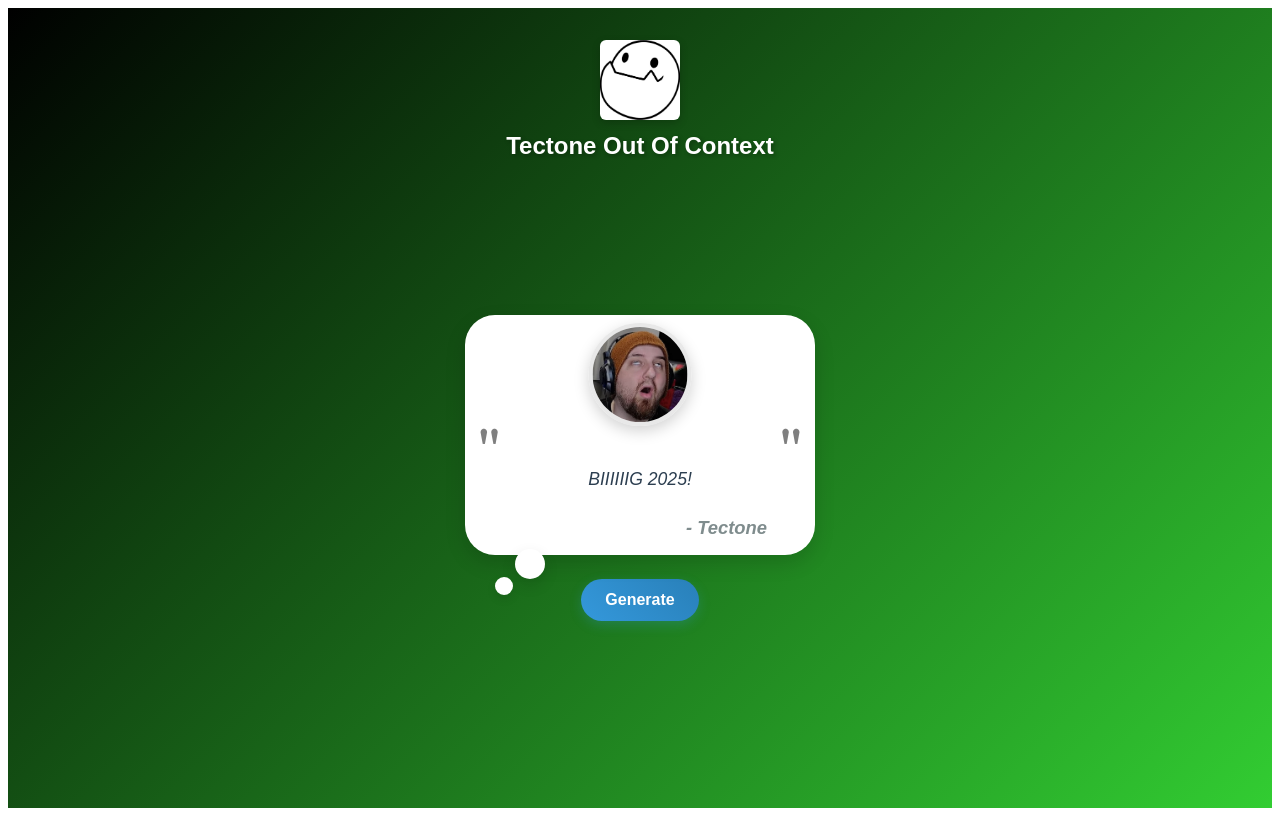
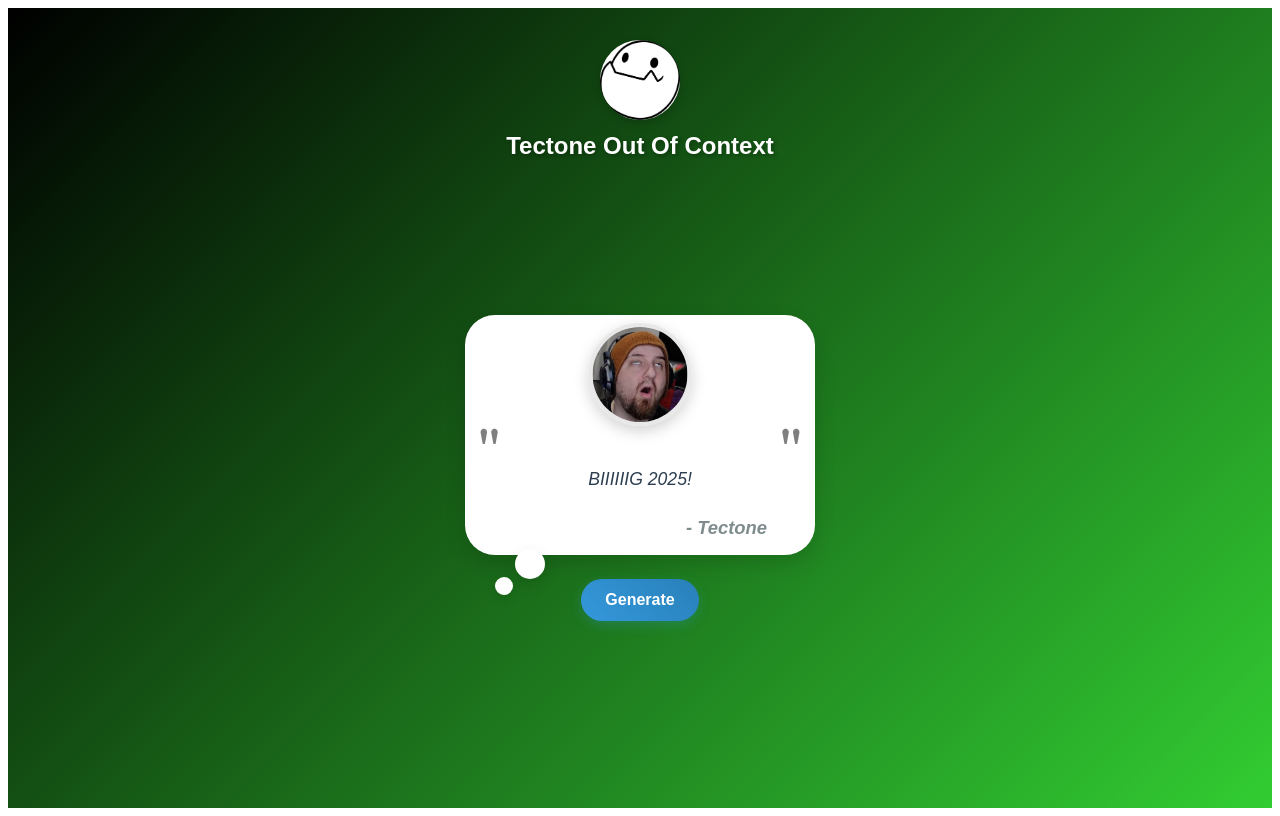
Before and after one commit to briannalytical/out-of-context-tectone, a Vue app in the folder out-of-context-tectone/: page / in a window 1280 px wide. Built offline with nearby package versions, Linux system fonts and the light colour scheme; no server answers; the database is empty.

Commit message:
border for icon

```diff
--- a/out-of-context-tectone/src/components/QuoteGenerator.vue
+++ b/out-of-context-tectone/src/components/QuoteGenerator.vue
@@ -118,9 +118,10 @@
 
 .logo-icon {
   width: min(80px, 15vw);
-  height: auto;
+  height: min(80px, 15vw);
+  object-fit: cover;
   margin-bottom: 1vh;
-  border-radius: 6px;
+  border-radius: 50%;
   box-shadow: 0 3px 8px rgba(0,0,0,0.2);
 }
 
```
